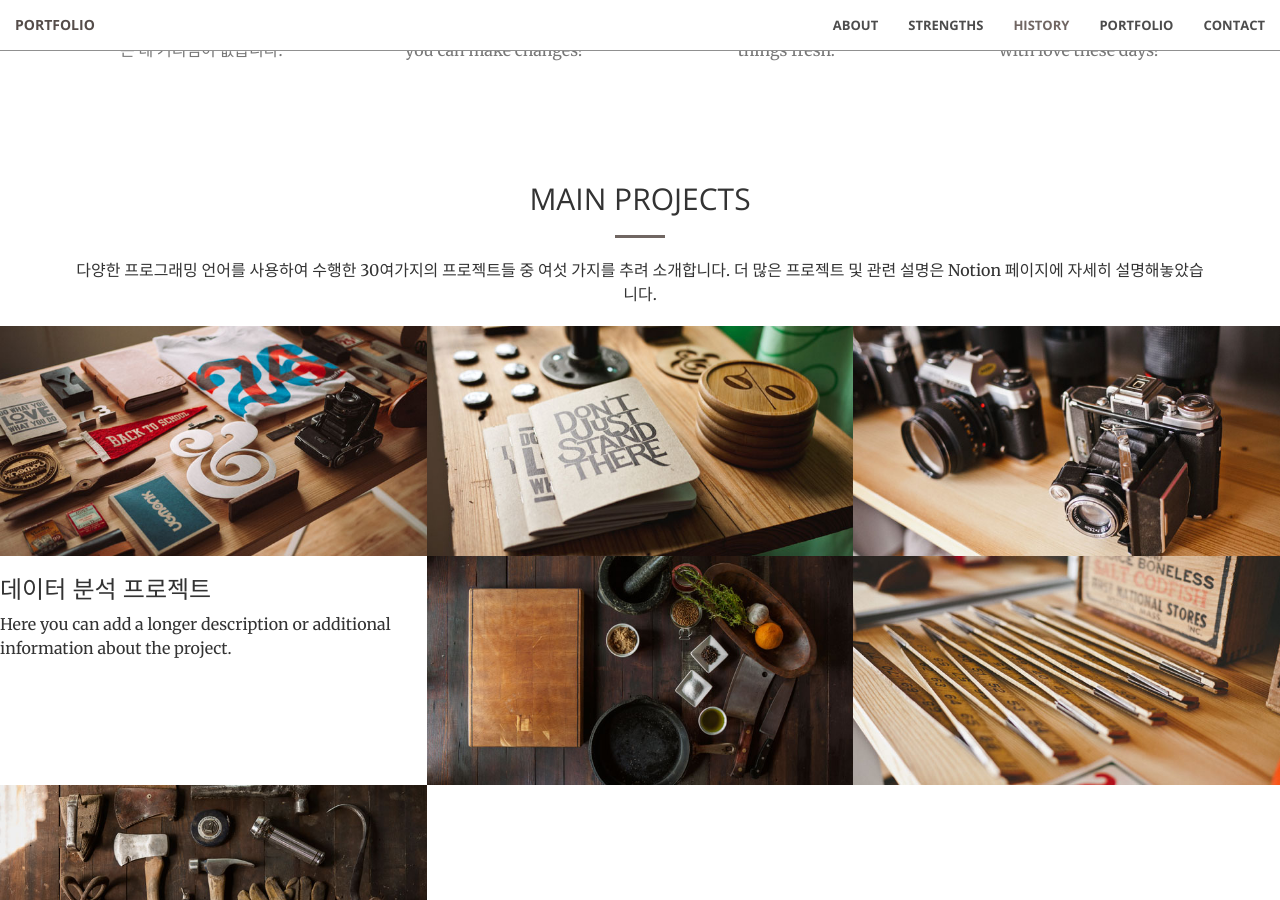
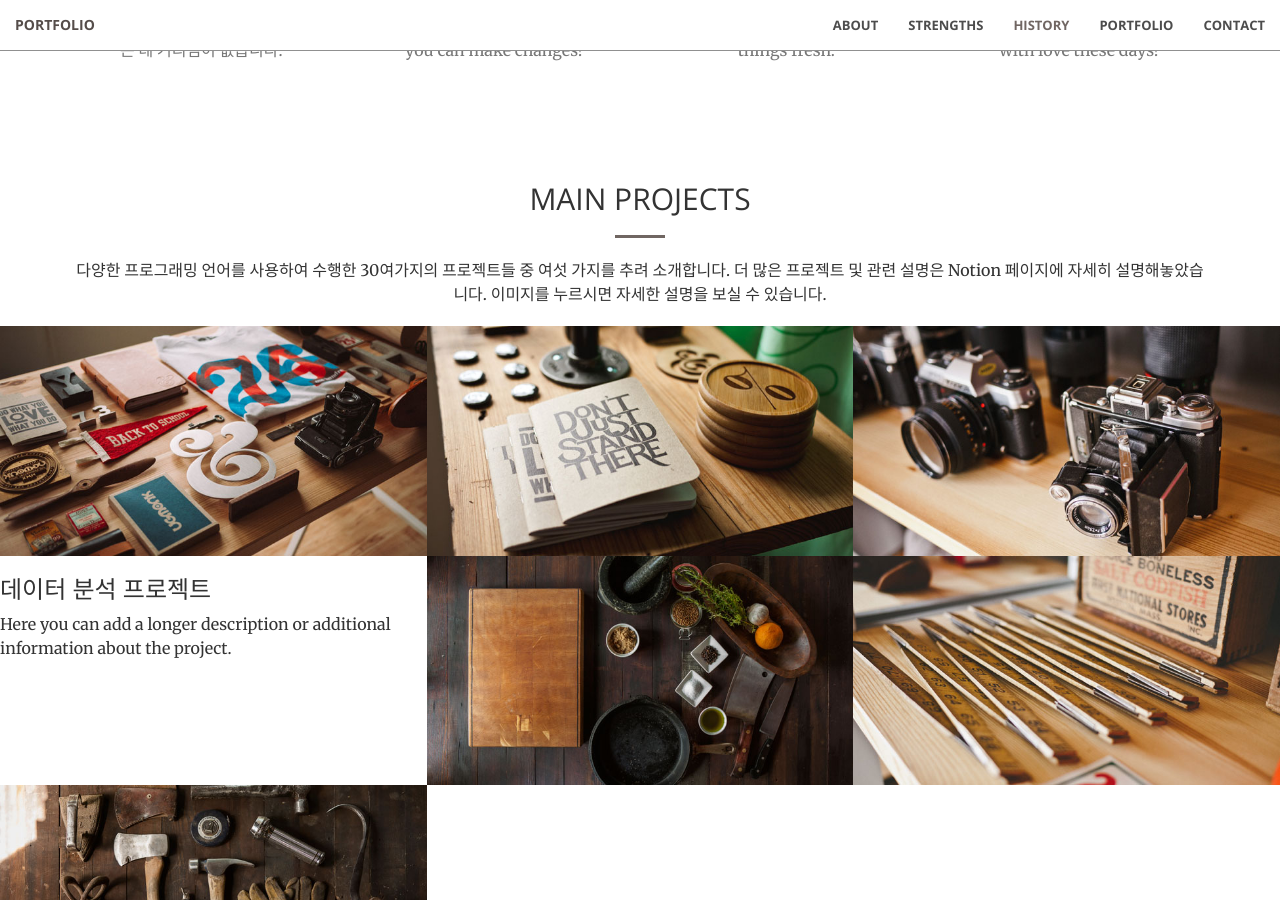
Before and after one commit to ymdev2023/ymdev2023.github.io, a Jekyll site: the page built from index.html, in a window 1280 px wide and 900 px high, scrolled down 1995 px. Built offline with Jekyll 4.4.1, drawn with Linux system fonts in a browser that asks for light colours.

Commit message:
Update portfolio.html

```diff
--- a/_includes/portfolio.html
+++ b/_includes/portfolio.html
@@ -6,7 +6,7 @@
                 <h2 class="section-heading">MAIN PROJECTS</h2>
                 <hr class="primary">
                  <p></p>
-                 <p>다양한 프로그래밍 언어를 사용하여 수행한 30여가지의 프로젝트들 중 여섯 가지를 추려 소개합니다. 더 많은 프로젝트 및 관련 설명은 Notion 페이지에 자세히 설명해놓았습니다.</p>
+                 <p>다양한 프로그래밍 언어를 사용하여 수행한 30여가지의 프로젝트들 중 여섯 가지를 추려 소개합니다. 더 많은 프로젝트 및 관련 설명은 Notion 페이지에 자세히 설명해놓았습니다. 이미지를 누르시면 자세한 설명을 보실 수 있습니다.</p>
             </div>
         </div>
     </div>
```
